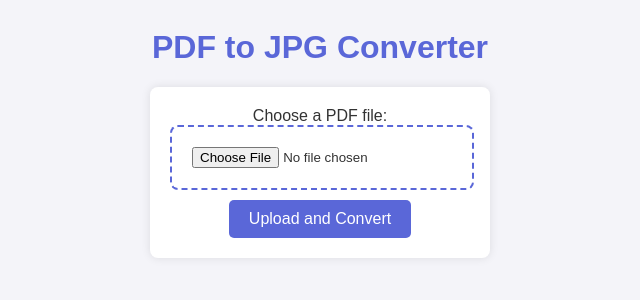
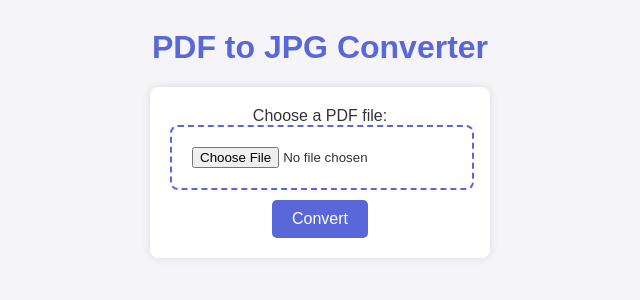
Before and after one commit to WahabAsifMemon/converter, a Flask app: page / in a window 1280 px wide. Shown: the part 267-567 px from the top of the page, without its empty margins (320-960 px from the left). Run offline with Flask 3, Linux system fonts and the light colour scheme.

Commit message:
first commit

```diff
--- a/templates/index.html
+++ b/templates/index.html
@@ -78,7 +78,7 @@
     <form id="upload-form" action="/upload" method="post" enctype="multipart/form-data">
         <label for="file">Choose a PDF file:</label>
         <input type="file" id="file" name="file">
-        <button type="submit">Upload and Convert</button>
+        <button type="submit">Convert</button>
     </form>
     <div class="progress">
         <div class="progress-bar" id="progress-bar">0%</div>
```
